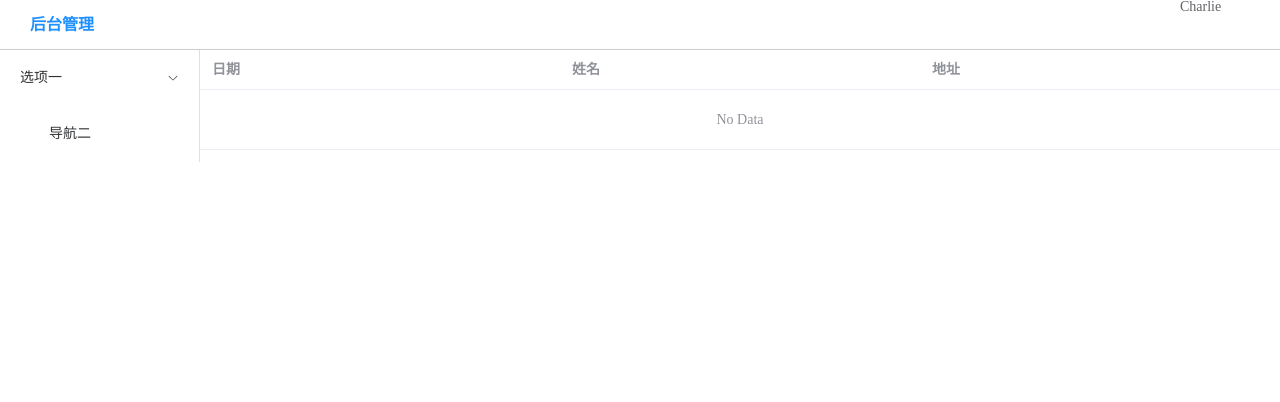
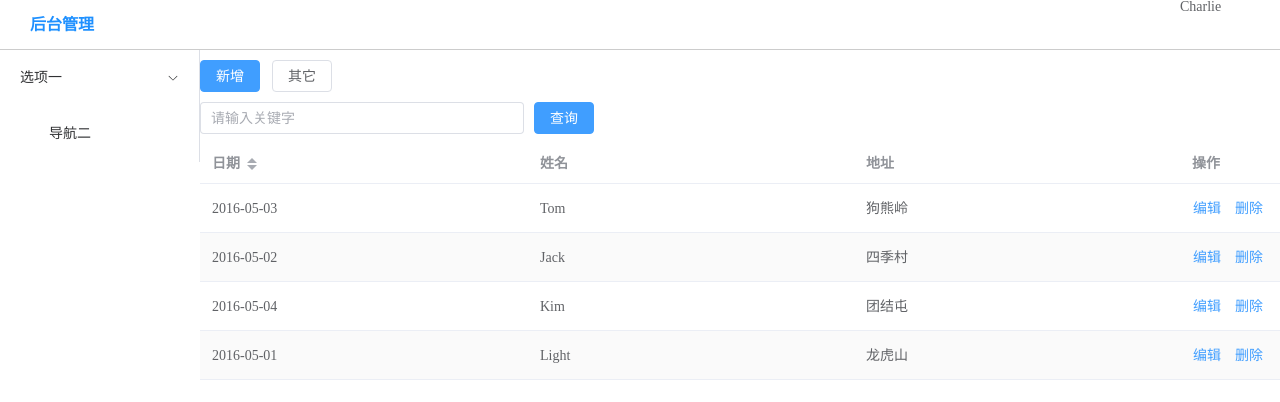
Before and after one commit to CharlieHon/springboot_vue, a Vue app: page / in a window 1280 px wide. Shown: the top 402 px of the page. Built offline with nearby package versions, Linux system fonts and the light colour scheme.

Commit message:
项目基本页面完成

```diff
--- a/src/main.js
+++ b/src/main.js
@@ -7,6 +7,8 @@ import '@/assets/css/global.css'
 // 引入element-plus: 1. 引入组件 2. 引入样式 3. 使用 .use(ElementPlus)
 import ElementPlus from 'element-plus'
 import 'element-plus/dist/index.css'
+// 国际化: 引入并与ElementPlus整合关联
+import zhCn from 'element-plus/es/locale/lang/zh-cn'
 
 // main.js用于引入资源(css/组件等)，同时也是创建 App 挂载 #app，引入 ./router ./store 等资源的所在
-createApp(App).use(store).use(router).use(ElementPlus).mount('#app')
+createApp(App).use(store).use(router).use(ElementPlus, {locale: zhCn}).mount('#app')
--- a/src/views/HomeView.vue
+++ b/src/views/HomeView.vue
@@ -1,30 +1,69 @@
 <template>
-  <!--去掉 class="home"-->
   <div>
-    <!--<img alt="Vue logo" src="../assets/logo.png">-->
-    <!--
-    1. 在 HomeView.vue 中引入 'src/components/HelloWorld.vue'
-    -->
-    <!--<HelloWorld msg="Welcome to Your Vue.js App"/>-->
+    <!--新增按钮-->
+    <div style="margin: 10px 0">
+      <el-button type="primary">新增</el-button>
+      <el-button>其它</el-button>
+    </div>
+    <!--引入搜索框-->
+    <div style="margin: 10px 0">
+      <el-input v-model="search" placeholder="请输入关键字" style="width: 30%"></el-input>
+      <el-button style="margin-left: 10px" type="primary">查询</el-button>
+    </div>
+
     <!--将表格数据(即后端数据)放在HomeView.vue中-->
     <el-table :data="tableData" stripe style="width: 100%">
-      <el-table-column prop="date" label="日期"/>
+      <el-table-column sortable prop="date" label="日期"/>
       <el-table-column prop="name" label="姓名"/>
       <el-table-column prop="address" label="地址"/>
+      <el-table-column fixed="right" label="操作" width="100">
+        <template #default="scope">
+          <!--自定义内容需要使用该行数据时，声明 #default="scope"，再通过 scope.row 获取当前行数据-->
+          <el-button type="text" @click="handleEdit(scope.row)">编辑</el-button>
+          <el-button type="text">删除</el-button>
+        </template>
+      </el-table-column>
     </el-table>
   </div>
 </template>
 
 <script>
-// 2. @ 表示 /src 目录
-// 3. 给 HelloWorld.vue 文件取名 HelloWorld
-// import HelloWorld from '@/components/HelloWorld.vue'
 
 export default {
   // 导出，这样在HomeView.vue就可以使用HelloWorld组件
   name: 'HomeView',
-  components: {
-    // HelloWorld
+  components: {},
+  data() { // 数据部分
+    return {
+      search: '',
+      tableData: [
+        {
+          date: '2016-05-03',
+          name: 'Tom',
+          address: '狗熊岭',
+        },
+        {
+          date: '2016-05-02',
+          name: 'Jack',
+          address: '四季村',
+        },
+        {
+          date: '2016-05-04',
+          name: 'Kim',
+          address: '团结屯',
+        },
+        {
+          date: '2016-05-01',
+          name: 'Light',
+          address: '龙虎山',
+        },
+      ]
+    }
+  },
+  methods: {  // 方法
+    handleEdit() {
+
+    }
   }
 }
 </script>
```
